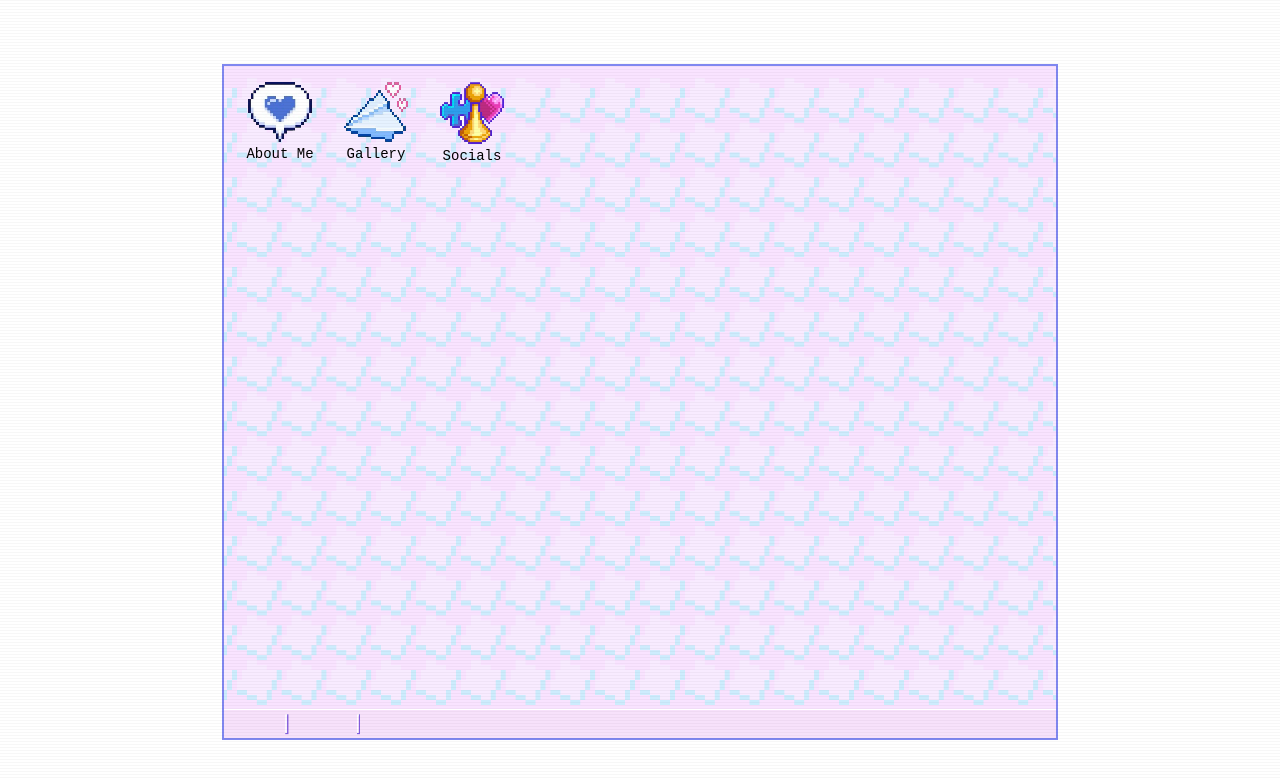
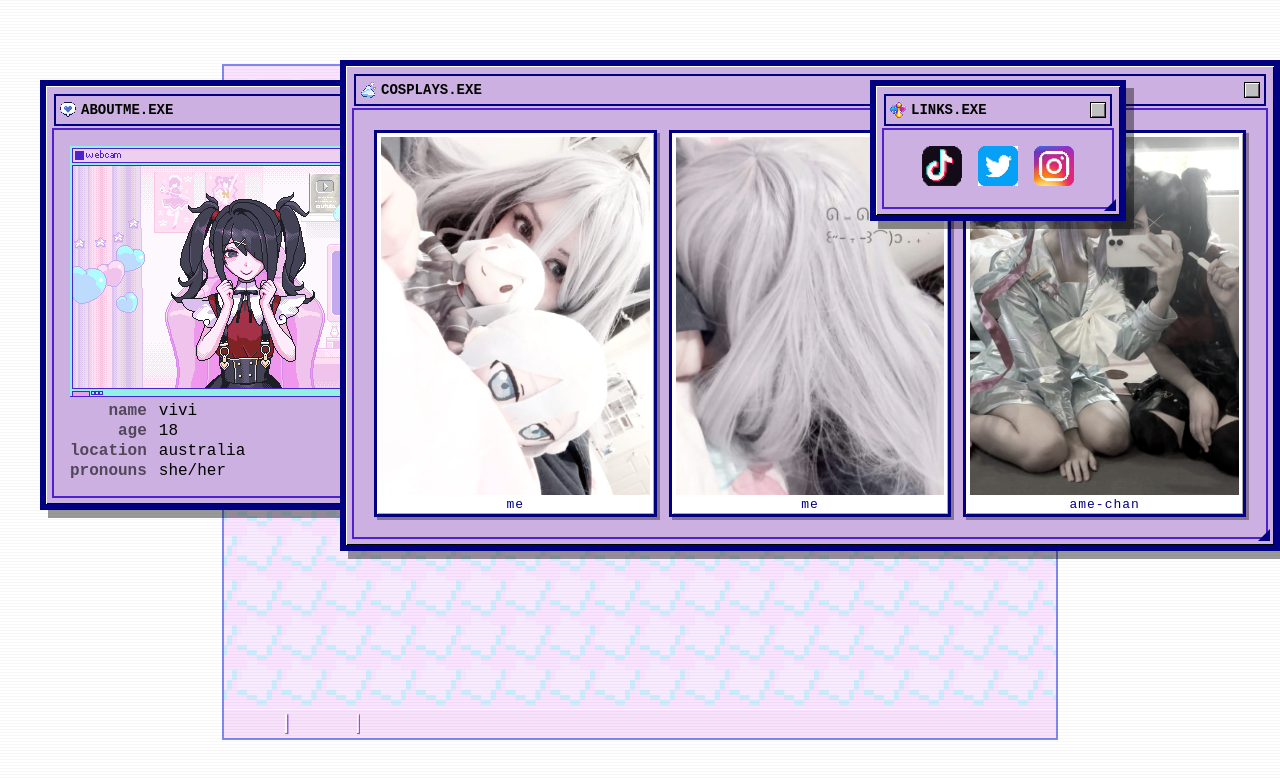
Before and after one commit to gorewife/vuevi, a Vue app: page / in a window 1280 px wide. Shown: the top 778 px of the page. Built offline with nearby package versions, Linux system fonts and the light colour scheme.

Commit message:
add start up animations

```diff
--- a/src/App.vue
+++ b/src/App.vue
@@ -19,27 +19,32 @@ import Desktop from '@/components/Desktop.vue'
 
 /* global animation stays global */
 .win-pop-enter-active {
-  transition: transform 0.15s ease-out;
+  transition: transform 0.4s ease-out, opacity 0.3s ease-out;
+  transition-delay: 0.15s;
 }
 
 .win-pop-leave-active {
-  transition: transform 0.15s ease-in;
+  transition: transform 0.2s ease-in, opacity 0.2s ease-in;
 }
 
 .win-pop-enter-from {
   transform: scale(0) translate(var(--icon-x, 0), var(--icon-y, 0));
+  opacity: 0;
 }
 
 .win-pop-enter-to {
   transform: scale(1) translate(0, 0);
+  opacity: 1;
 }
 
 .win-pop-leave-from {
   transform: scale(1) translate(0, 0);
+  opacity: 1;
 }
 
 .win-pop-leave-to {
   transform: scale(0) translate(var(--icon-x, 0), var(--icon-y, 0));
+  opacity: 0;
 }
 
 body::after {
--- a/src/components/Desktop.vue
+++ b/src/components/Desktop.vue
@@ -3,15 +3,21 @@ import DesktopIcon from '@/components/windows/DesktopIcon.vue'
 import AboutMeApp from '@/components/windows/AboutMeApp.vue'
 import GalleryApp from '@/components/windows/GalleryApp.vue'
 import SocialsApp from '@/components/windows/SocialsApp.vue'
+import { onMounted } from 'vue'
 import { useWindowStore } from '@/stores/windowStore'
 
 import heartIcon from '@/assets/heart.png'
 import paperIcon from '@/assets/paper.png'
 import chessIcon from '@/assets/chess.png'
 
-// useWindowStore() returns the same singleton every time it's called,
-// so any component can read/write shared window state without prop drilling.
 const store = useWindowStore()
+
+// Open all windows when the page first loads so they animate in together.
+onMounted(() => {
+  store.open('aboutMe')
+  store.open('gallery')
+  store.open('socials')
+})
 </script>
 
 <template>
@@ -25,18 +31,18 @@ const store = useWindowStore()
          the desktop's overflow:hidden and can float over the whole viewport. -->
     <Teleport to="body">
       <Transition name="win-pop">
-        <AboutMeApp v-if="store.isOpen('aboutMe')" window-id="aboutMe" @close="store.close('aboutMe')" :initial-x="300"
-          :initial-y="120" />
+        <AboutMeApp v-if="store.isOpen('aboutMe')" window-id="aboutMe"
+          @close="store.close('aboutMe')" :initial-x="40" :initial-y="80" />
       </Transition>
 
       <Transition name="win-pop">
-        <GalleryApp v-if="store.isOpen('gallery')" window-id="gallery" @close="store.close('gallery')" :initial-x="80"
-          :initial-y="80" />
+        <GalleryApp v-if="store.isOpen('gallery')" window-id="gallery"
+          @close="store.close('gallery')" :initial-x="340" :initial-y="60" />
       </Transition>
 
       <Transition name="win-pop">
-        <SocialsApp v-if="store.isOpen('socials')" window-id="socials" @close="store.close('socials')" :initial-x="650"
-          :initial-y="80" />
+        <SocialsApp v-if="store.isOpen('socials')" window-id="socials"
+          @close="store.close('socials')" :initial-x="870" :initial-y="80" />
       </Transition>
     </Teleport>
   </div>
--- a/src/components/windows/AppWindow.vue
+++ b/src/components/windows/AppWindow.vue
@@ -127,6 +127,12 @@ function handleResizeStart(event: MouseEvent) {
   border: 1px solid #000;
   box-shadow: inset 1px 1px 0 #fff, inset -1px -1px 0 #555;
   cursor: pointer;
+  transition: background 0.15s, box-shadow 0.15s;
+}
+
+.win-controls span:hover {
+  background: #cc0000;
+  box-shadow: inset 1px 1px 0 #ff7777, inset -1px -1px 0 #660000;
 }
 
 .win-content {
--- a/src/components/windows/DesktopIcon.vue
+++ b/src/components/windows/DesktopIcon.vue
@@ -38,6 +38,5 @@ function handleClick() {
   height: 64px;
   margin-bottom: 4px;
   image-rendering: pixelated;
-  /* keeps retro CRT look */
 }
 </style>
--- a/src/components/windows/GalleryApp.vue
+++ b/src/components/windows/GalleryApp.vue
@@ -14,9 +14,9 @@ const props = defineProps<{
 defineEmits<{ (e: 'close'): void }>()
 
 const cosplays = [
-  { src: viv1, name: 'Ame-chan' },
-  { src: viv2, name: 'Ame-chan' },
-  { src: viv3, name: 'Ame-chan' },
+  { src: viv1, name: 'me' },
+  { src: viv2, name: 'me' },
+  { src: viv3, name: 'ame-chan' },
 ]
 </script>
 
@@ -38,6 +38,7 @@ const cosplays = [
   grid-template-columns: repeat(3, 1fr);
   gap: 12px;
   padding: 4px;
+  min-width: 480px;
 }
 
 .photo-frame {
```
Also changed, not shown: src/stores/windowStore.ts (+20 -17 lines), src/assets/instagram.png.
